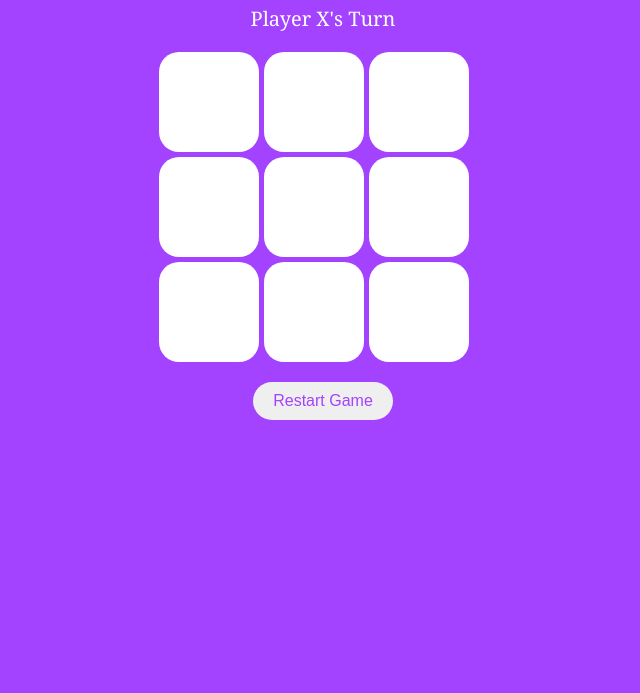
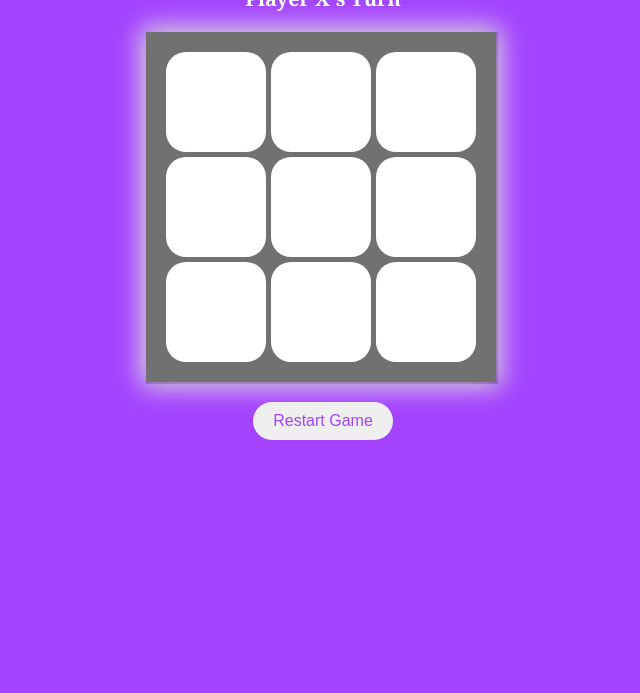
Before and after one commit to Rui2705/Prodigy_InfoTech_Web_Intern, a plain HTML site: page PRODIGY_WD_03/index.html in a window 1280 px wide. Shown: the part 107-800 px from the top of the page, without its empty margins (317-957 px from the left). Drawn offline with Linux system fonts and the light colour scheme.

Commit message:
Update style.css

```diff
--- a/PRODIGY_WD_03/style.css
+++ b/PRODIGY_WD_03/style.css
@@ -17,8 +17,12 @@ h1{
     grid-template-rows: repeat(3, 100px);
     gap: 5px;
     width: 320px;
-    margin-left: 37%;
-    margin-right: 37%;
+    margin-left: 36%;
+    margin-right: 36%;
+    background-color: rgb(113, 113, 113);
+    padding: 20px 10px;
+    padding-left: 20px;
+    box-shadow: 1px 1px 1px 1px rgba(0,0,0,0.2), 0 0 25px 5px rgb(219, 219, 219);
 }
 
 .cell {
@@ -32,7 +36,7 @@ h1{
     background-color: white;
     cursor: pointer;
     font-family: OCR-B 10 BT;
-    color: rgb(163, 66, 255);
+    color: rgb(0, 0, 0);
     font-weight: bolder;
 }
 
@@ -44,6 +48,8 @@ h1{
     font-family: OCR-B 10 BT;
     font-size: 20px;
     color: white;
+    margin-top: -10px;
+    font-weight: bolder;
 }
 
 button {
@@ -56,3 +62,7 @@ button {
     border-radius: 20px;
     color: rgb(163, 66, 255);
 }
+
+button:hover{
+    font-weight: bolder;
+}
```
